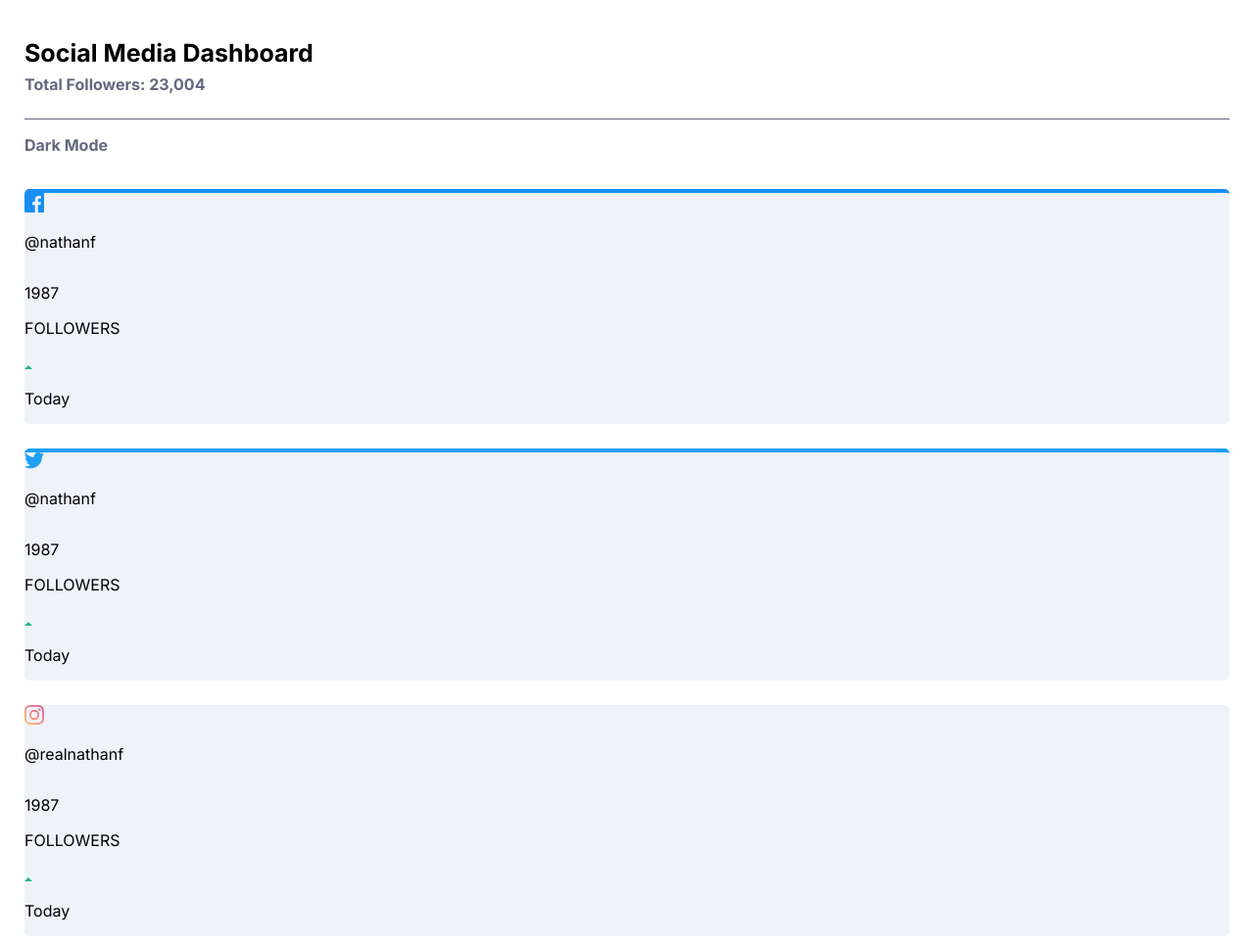
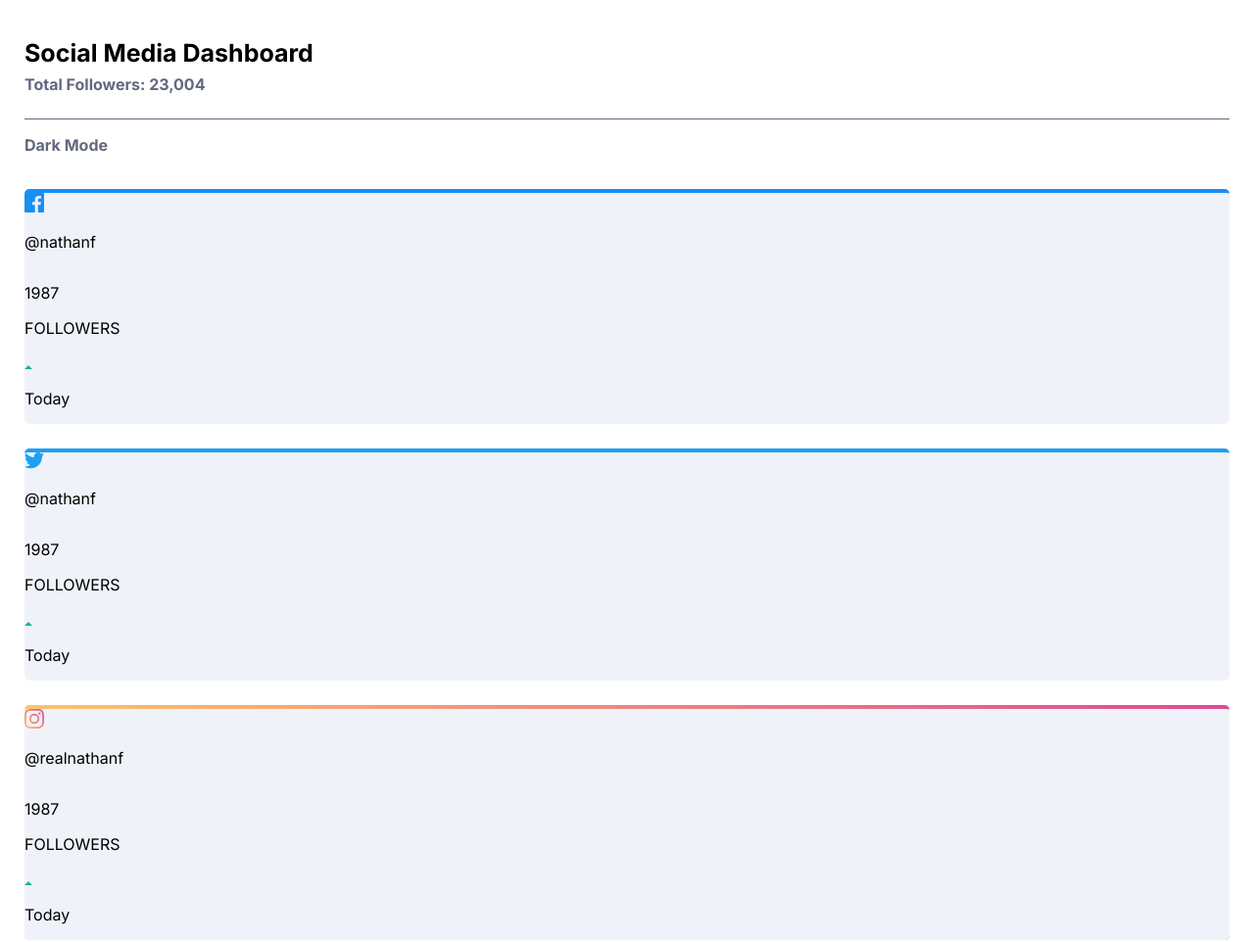
Before and after one commit to ManuelD10/social-media-dashboard-FrontEndMentor, a plain HTML site: page index.html in a window 1280 px wide. Shown: the top 962 px of the page at 98% size. Drawn offline with Linux system fonts and the light colour scheme.

Commit message:
Primer commit 2022

```diff
--- a/index.html
+++ b/index.html
@@ -55,7 +55,7 @@
             </div>
         </div>
 
-        <div class="mainGrid__box igCard">
+        <div class="mainGrid__box igCard" style="border-top: 4px solid transparent; background: linear-gradient(hsl(227, 47%, 96%),hsl(227, 47%, 96%)) padding-box, linear-gradient(to right, hsl(37, 97%, 70%), hsl(329, 70%, 58%)) border-box;">
             <div>
                 <img src="resources/images/icon-instagram.svg" alt="">
                 <p>@realnathanf</p>
```
